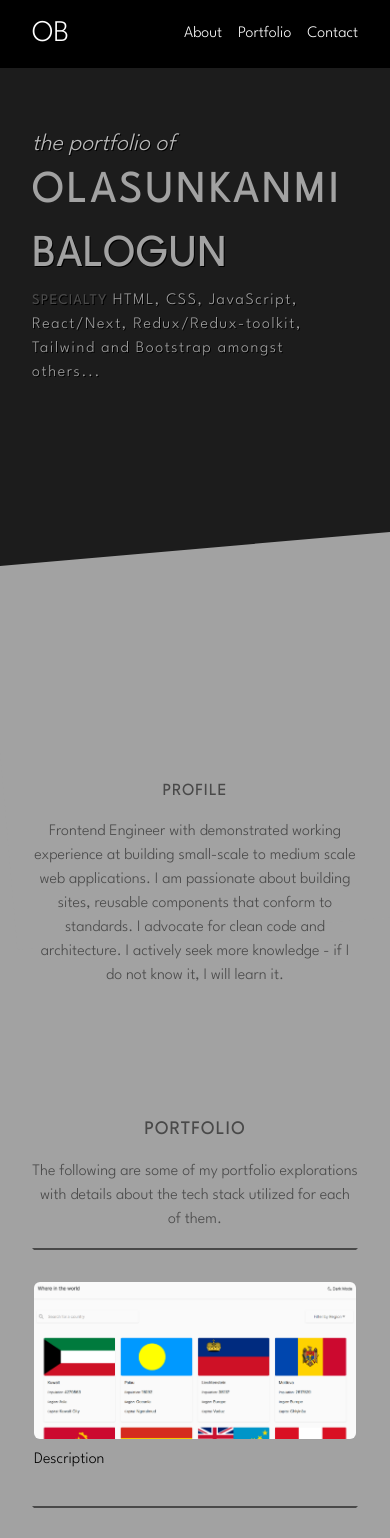
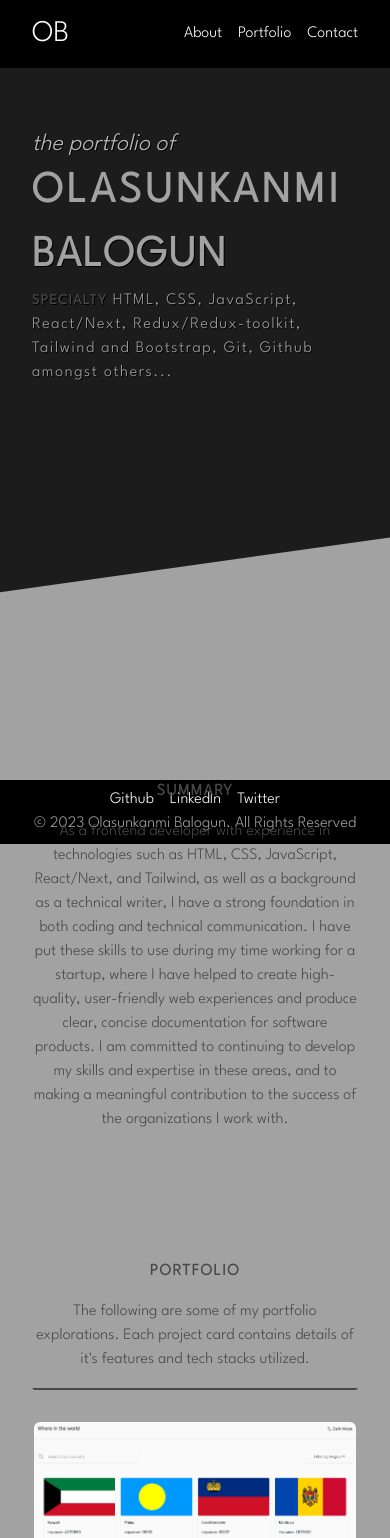
Before and after one commit to SiR-PENt/folio-me, a Next.js app: page / in a window 390 px wide. Shown: the top 1538 px of the page. Built offline with nearby package versions, Linux system fonts and the light colour scheme.

Commit message:
modify design and typography

```diff
--- a/components/About.jsx
+++ b/components/About.jsx
@@ -1,18 +1,32 @@
 import motion from 'framer-motion';
 
+export function Header( { children } ) {
+
+    return (
+        <h3 className='text-center font-bold tracking-widest text-secondary font-bold md:text-xl'>
+            {children}
+        </h3>
+    )
+}
 export default function About() {
 
     return (
-        <section className='py-20 md:py-0 md:h-screen md:flex md:items-center md:justify-center'>
-        <div className='z-20 -rotate-[5deg] w-[110%] bg-primary h-96 absolute -top-40 mt-2'/>
+        <section className='py-20 md:py-0 lg:h-screen md:flex md:items-center md:justify-center'>
+        <div className='z-20 -rotate-[8deg] w-[110%] bg-primary h-96 absolute -top-36 mt-2'/>
         <div className='px-8 relative z-30'>
-        <h3 className='text-center font-bold tracking-widest text-secondary font-bold md:text-xl'>
-            PROFILE
-        </h3>
+
+        <Header>
+          SUMMARY
+        </Header>
+
         <div className='flex justify-center'>
         <p className='py-4 text-base md:text-2xl text-secondary text-center lg:w-[700px]'>
-        Frontend Engineer with  demonstrated working experience at building small-scale to medium scale web applications. I am passionate about building sites, reusable components that conform to standards. I advocate for clean code and architecture.
-         I actively seek more knowledge - if I do not know it, I will learn it.
+         As a frontend developer with experience in technologies such as HTML, CSS, JavaScript, React/Next, and Tailwind,
+         as well as a background as a technical writer, I have a strong foundation in both coding and technical communication.
+         I have put these skills to use during my time working for a startup, where I have helped to create high-quality,
+        user-friendly web experiences and produce clear, concise documentation for software products.
+        I am committed to continuing to develop my skills
+        and expertise in these areas, and to making a meaningful contribution to the success of the organizations I work with.
         </p>
         </div>
         </div>
--- a/components/Footer.jsx
+++ b/components/Footer.jsx
@@ -0,0 +1,27 @@
+import Link from "next/link"
+import { motion } from "framer-motion"
+
+export default function Footer() {
+
+    return (
+
+        <motion.nav
+        animate={{ y:0, opacity:1 }}
+        initial={{ y:100, opacity: 0 }}
+        transition={{ ease: 'easeOut', duration: .2}}
+        className="z-30 bg-black fixed bottom-0 left-0 w-full">
+        <footer className="py-2 px-8">
+            <div>
+            <ul className="flex space-x-4 justify-center text-white">
+            <li className="cursor-pointer">Github</li>
+            <li className="cursor-pointer">LinkedIn</li>
+            <li className="cursor-pointer">Twitter</li>
+            </ul>
+            <p className="text-primary text-center">
+                &copy; {new Date().getFullYear()} Olasunkanmi Balogun. All Rights Reserved
+            </p>
+            </div>
+        </footer>
+        </motion.nav>
+    )
+}
--- a/components/Header.jsx
+++ b/components/Header.jsx
@@ -6,7 +6,7 @@ export default function Header() {
     return (
         <motion.nav
         animate={{ y:0, opacity:1 }}
-        initial={{ y:-100, opacity: 0 }}
+        initial={{ y:100, opacity: 0 }}
         transition={{ ease: 'easeOut', duration: .2}}
         className="z-30 bg-black fixed top-0 left-0 w-full">
         <header className="py-4 px-8 flex justify-between items-center">
--- /dev/null
+++ b/components/Interests.jsx
@@ -0,0 +1,28 @@
+import { Header } from "./About"
+
+export default function Interests() {
+
+    return (
+
+        <section className="py-8 px-8">
+            <Header>
+                INTERESTS
+            </Header>
+          <div className="flex justify-center">
+            <p className="py-4 text-base md:text-2xl text-secondary text-center lg:w-[700px]">
+            I am particularly interested
+            in using modern JavaScript libraries such as React and Vue.js to build performant,
+            interactive user interfaces. I am actively involved in the
+            open source community and have contributed to several projects on GitHub,
+             including
+             <a href="https://github.com/CommunityPro"
+             target='_blank' rel='noreferrer noopener'
+             className="opacity-80 font-bold">
+             {' '}Community Pro.
+             </a>
+
+            </p>
+          </div>
+        </section>
+    )
+}
--- a/components/Portfolio.jsx
+++ b/components/Portfolio.jsx
@@ -3,14 +3,18 @@ import cocktail from '../public/assets/images/Cocktails.png'
 import spaceTourism from '../public/assets/images/space-tourism-website.png'
 import restCountries from '../public/assets/images/rest-countries.png'
 import interacty from '../public/assets/images/interacty.png'
+import { Header } from "./About"
 
 
-export function PortfolioCard({ children, className }) {
+export function PortfolioCard({ children, className, href }) {
+
     return (
+        <a href={href} target='_blank' rel='noopener noreferrer'>
         <div className={`${className} py-8 md:py-20 border-2 border-x-transparent border-t-secondary
         border-b-transparent flex flex-col md:flex-row overflow-hidden`}>
             {children}
         </div>
+        </a>
     )
 }
 
@@ -29,18 +33,19 @@ export default function Portfolio() {
     return (
 
         <section className="z-30 py-8 px-8">
-          <h3 className="text-center font-bold tracking-widest text-base text-secondary text-lg font-bold md:text-xl">
+          <Header>
             PORTFOLIO
-          </h3>
+          </Header>
           <div className="flex justify-center">
           <p className="py-4 text-base md:text-2xl text-secondary text-center lg:w-[700px]">
-            The following are some of my portfolio explorations with details about the tech stack utilized for each of them.
+            The following are some of my portfolio explorations. Each project card contains details
+            of it's features and tech stacks utilized.
           </p>
           </div>
 
           <section className="md:mt-24">
 
-           <PortfolioCard>
+           <PortfolioCard href='https://rest-country-apis.vercel.app'>
             <ImageContainer src={restCountries}/>
             <div className="md:pl-8">
                 <p>
@@ -50,7 +55,7 @@ export default function Portfolio() {
            </PortfolioCard>
 
 
-           <PortfolioCard>
+           <PortfolioCard href='https://interacty.netlify.app'>
             <ImageContainer src={interacty}/>
             <div className="md:pl-8">
                 <p>
@@ -59,7 +64,7 @@ export default function Portfolio() {
             </div>
            </PortfolioCard>
 
-           <PortfolioCard>
+           <PortfolioCard href='https://cocktaildb-prj.netlify.app'>
             <ImageContainer src={cocktail}/>
             <div className="md:pl-8">
                 <p>
@@ -69,7 +74,7 @@ export default function Portfolio() {
            </PortfolioCard>
 
 
-           <PortfolioCard className='border-b-secondary'>
+           <PortfolioCard className='border-b-secondary' href='https://space-de-tourism.netlify.app'>
             <ImageContainer src={spaceTourism}/>
             <div className="pl-8">
                 <p>
--- a/package.json
+++ b/package.json
@@ -15,7 +15,8 @@
     "framer-motion": "^8.0.2",
     "next": "13.1.1",
     "react": "18.2.0",
-    "react-dom": "18.2.0"
+    "react-dom": "18.2.0",
+    "react-icons": "^4.7.1"
   },
   "devDependencies": {
     "autoprefixer": "^10.4.13",
--- a/pages/_app.js
+++ b/pages/_app.js
@@ -2,6 +2,7 @@ import '../styles/globals.css'
 import { Lato } from '@next/font/google'
 import { Montserrat } from '@next/font/google'
 import { League_Spartan } from '@next/font/google'
+import { Roboto } from '@next/font/google'
 
 export const lato = Lato({
   weight: '300',
--- a/pages/index.js
+++ b/pages/index.js
@@ -1,11 +1,11 @@
 import Head from 'next/head'
 import Header from '../components/Header'
 import { motion } from "framer-motion"
-// import { lato } from './_app'
-// import { montserrat } from './_app'
 import { leagueSpartan } from './_app'
 import About from '../components/About'
 import Portfolio from '../components/Portfolio'
+import Interests from '../components/Interests'
+import Footer from '../components/Footer'
 
 export default function Home() {
 
@@ -15,11 +15,14 @@ export default function Home() {
         <title>Olasunkanmi &mdash; Front-end Developer</title>
         <meta name="description" content="The portfolio of Olasunkanmi Balogun" />
         <meta name="viewport" content="width=device-width, initial-scale=1" />
+        <meta name='description' content='Olasunkanmi Balogun is a frontend developer passionate about building websites
+        that conforms to standard'/>
         <link rel="icon" href="/favicon.ico" />
       </Head>
 
       <div className={`${leagueSpartan.variable} font-spartan overflow-hidden`}>
        <Header/>
+       <Footer/>
       <div className='pt-32 px-8 md:pt-80 lg:pt-16 h-[700px] bg-light-dark md:h-screen'>
         <div className='md:leading-tight lg:pt-10'>
         <motion.p
@@ -44,21 +47,22 @@ export default function Home() {
          animate={{ y:0, opacity:1 }}
          initial={{ y:100, opacity: 0 }}
          transition={{ ease: 'easeOut', duration: .9}}
-        className='flex lg:items-center flex-col lg:flex-row lg:-mt-6'>
+        className='flex lg:items-center flex-col lg:flex-row lg:-mt-8'>
         <p className={`text-shadow hero-text font-bold lg:text-[160px] text-primary tracking-wider`}>BALOGUN</p>
         <div className='lg:pl-8'>
          <p
           className='text-primary text-shadow lg:w-56 tracking-widest'>
           <span className='uppercase text-sm text-secondary font-bold'>specialty</span> HTML, CSS, JavaScript, React/Next,
-          Redux/Redux-toolkit, Tailwind and Bootstrap amongst others...
+          Redux/Redux-toolkit, Tailwind and Bootstrap, Git, Github amongst others...
          </p>
         </div>
         </motion.div>
         </div>
       </div>
-      <main className='bg-primary relative'>
+      <main className='bg-primary relative pb-20'>
          <About/>
          <Portfolio/>
+         <Interests/>
       </main>
       </div>
     </>
--- a/tailwind.config.js
+++ b/tailwind.config.js
@@ -11,6 +11,9 @@ module.exports = {
         'light-dark': '#1c1c1c',
         'primary': '#a2a2a2',
         'secondary': '#494949',
+        'red':'#FF0000',
+        'blue': '#0000FF',
+        'green':'#00ff00'
 
       },
       lineHeight: {
@@ -20,6 +23,8 @@ module.exports = {
         lato: [ 'var(--font-lato)', 'sans-serif' ],
         montserrat: [ 'var(--font-montserrat)', 'sans-serif' ],
         spartan: [ 'var(--font-spartan)', 'sans-serif' ],
+        roboto: [ 'var(--font-roboto)', 'sans-serif' ],
+        opensans: [ 'var(--font-opensans)', 'sans-serif' ],
       },
     },
   },
```
Also changed, not shown: 1 other file (tests, documents, lock files or other folders).
